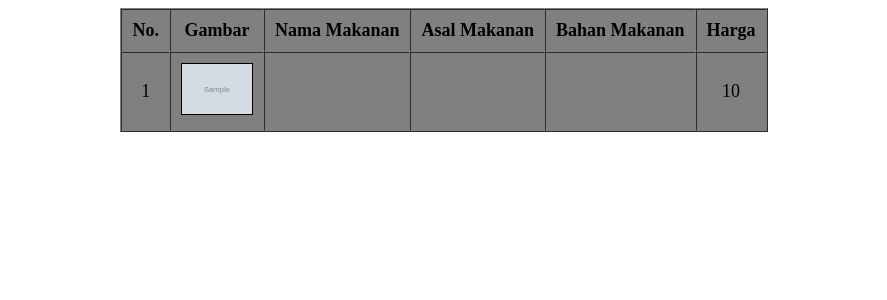
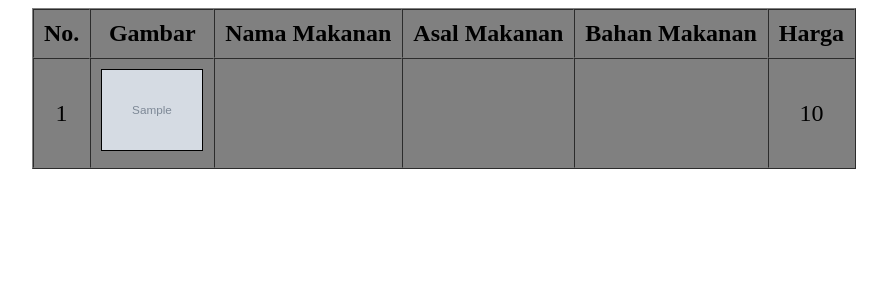
Before and after one commit to Yanidann/pw2020_193040022, a PHP site: page / in a window 1280 px wide. Shown: the top 300 px of the page, without its empty margins (196-1083 px from the left). Run offline with PHP 8.4, Linux system fonts and the light colour scheme; tables that the repository leaves empty or names only in its code hold one stand-in row (values such as "Sample post"); grey boxes marked "Sample" are stand-in pictures; data that the repository does not hold is empty.

Commit message:
Latihan 5a

```diff
--- a/praktikum/P5_SENIN13_193040022/latihan5a/index.php
+++ b/praktikum/P5_SENIN13_193040022/latihan5a/index.php
@@ -21,13 +21,13 @@
         table {
             margin : auto;
             text-align : center;
-            font-size : large;
+            font-size : x-large;
             background-color: grey;
 
         }
         img {
-            width : 70px;
-            height : 50px;
+            width : 100px;
+            height : 80px;
             border : 1px solid black;
         }
     </style>
```
